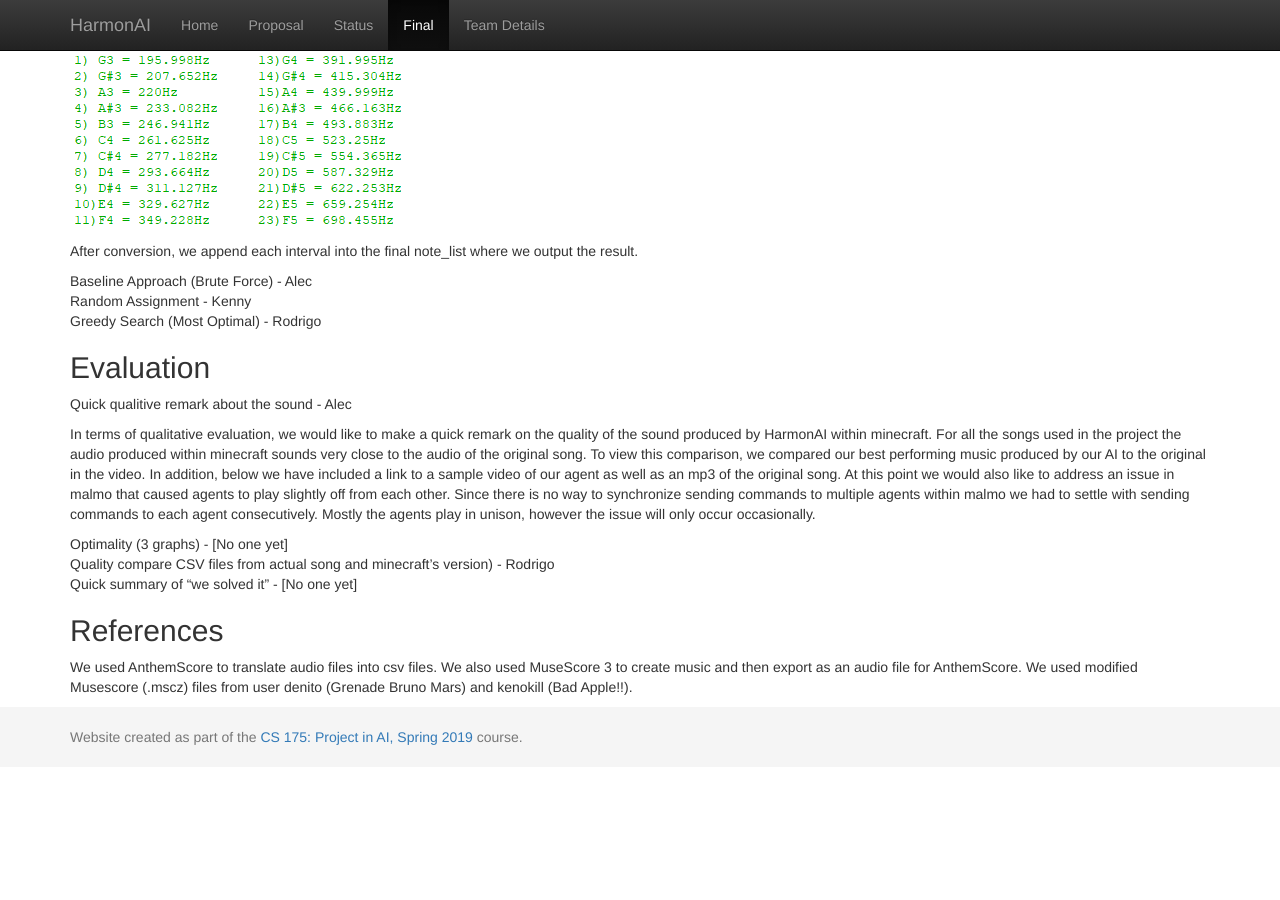
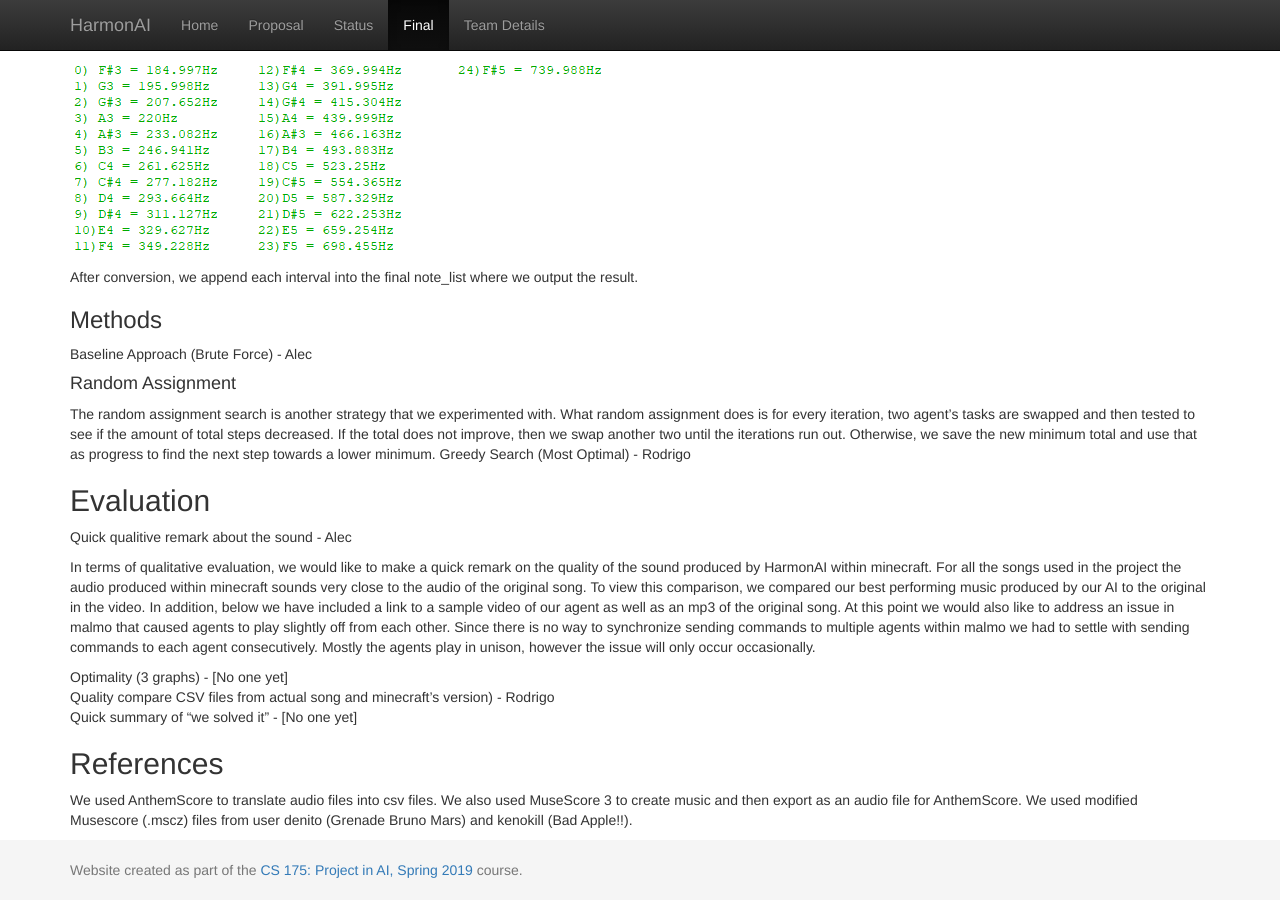
Before and after one commit to AlecJacksonE/HarmonAI, a Jekyll site: the page built from docs/final.md, in a window 1280 px wide and 900 px high, scrolled down 3776 px. Built offline with Jekyll 4.4.1, drawn with Linux system fonts in a browser that asks for light colours; our own code applies the rules of GitHub Pages for plain Markdown files; before the commit the page ends 4543 px from its top, so only the background shows below that; some of the changed text lies outside the part shown.

Commit message:
Formatted and added Random assignment

```diff
--- a/docs/final.md
+++ b/docs/final.md
@@ -6,7 +6,7 @@
 ## Approach
 CSP Variables, constraints, optimization function
 
-Preprossessing (how we started with using AnthemScore) -Kenny
+### Preprossessing
 First, we create audio files to feed AnthemScore and output .csv files. We used MuseScore 3 to make music and then export it as audio files, either MP3 or .wav.
 
 ![](images/MuseScore.PNG)
@@ -36,8 +36,10 @@
 
 After conversion, we append each interval into the final note_list where we output the result.
 
+### Methods
 Baseline Approach (Brute Force) - Alec
-Random Assignment - Kenny
+#### Random Assignment
+The random assignment search is another strategy that we experimented with. What random assignment does is for every iteration, two agent’s tasks are swapped and then tested to see if the amount of total steps decreased. If the total does not improve, then we swap another two until the iterations run out. Otherwise, we save the new minimum total and use that as progress to find the next step towards a lower minimum.
 Greedy Search (Most Optimal) - Rodrigo
 
 ## Evaluation
```
